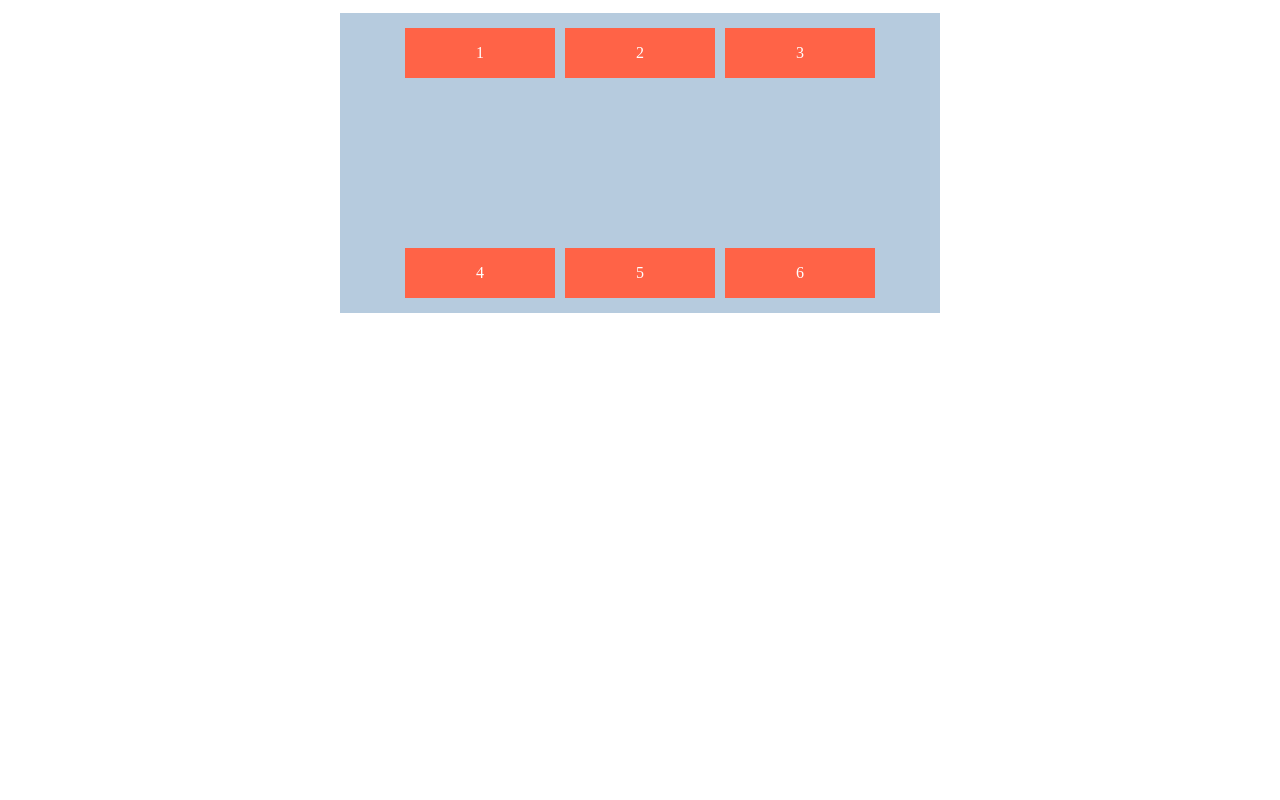
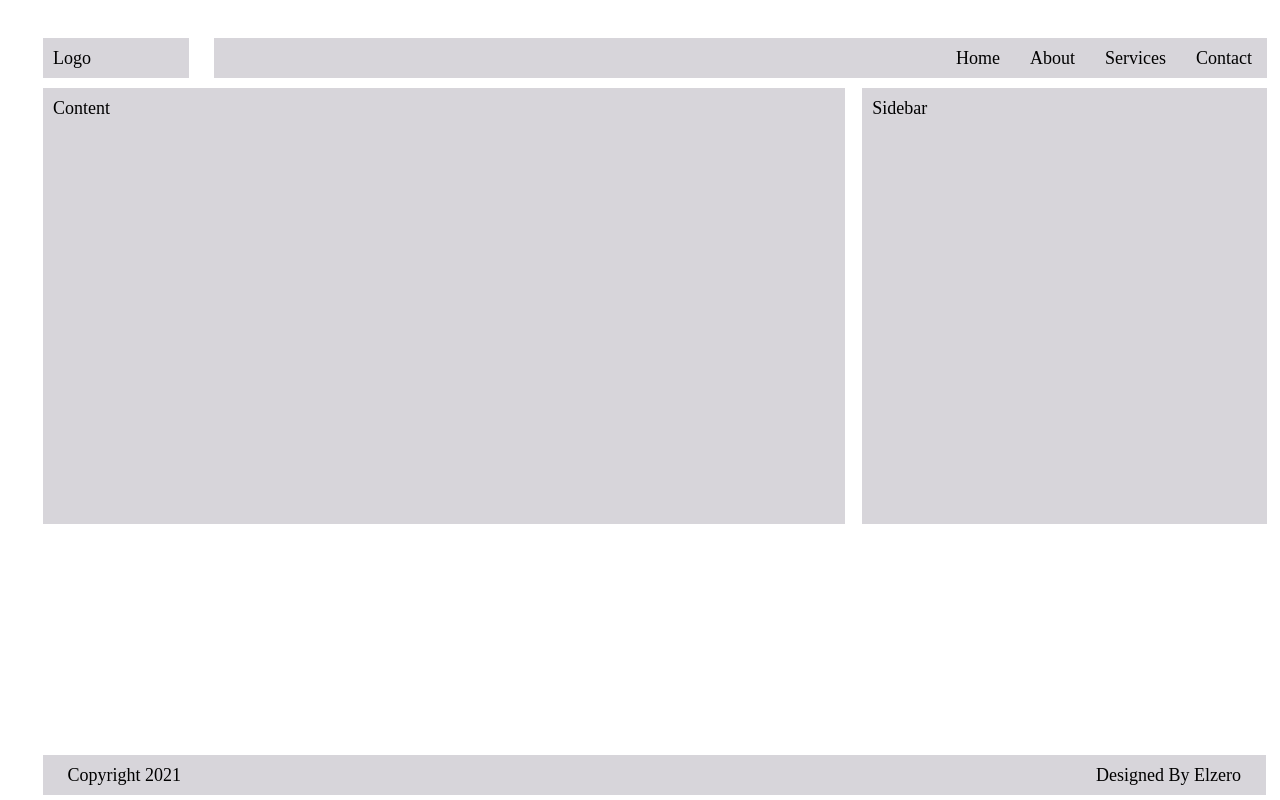
Before and after one commit to Aghiles-web/layout-with-flexbox, a plain HTML site: page index.html in a window 1280 px wide. Drawn offline with Linux system fonts and the light colour scheme.

Commit message:
some_changes

```diff
--- a/index.html
+++ b/index.html
@@ -11,13 +11,24 @@
 
 <body>
 
-  <div class="parent">
-    <div>1</div>
-    <div>2</div>
-    <div>3</div>
-    <div>4</div>
-    <div>5</div>
-    <div>6</div>
+  <div class="page">
+    <div class="header">
+      <div class="logo">Logo</div>
+      <ul class="links">
+        <li>Home</li>
+        <li>About</li>
+        <li>Services</li>
+        <li>Contact</li>
+      </ul>
+    </div>
+    <div class="main-area">
+      <div class="content">Content</div>
+      <div class="sidebar">Sidebar</div>
+    </div>
+    <div class="footer">
+      <div class="copyright">Copyright 2021</div>
+      <div class="design">Designed By Elzero</div>
+    </div>
   </div>
 
 </body>
--- a/style.css
+++ b/style.css
@@ -1,27 +1,85 @@
 * {
   box-sizing: border-box;
 }
-body {
- display: flex;
- align-items: center;
- justify-content: center;
+.page {
+  position: relative;
+  display: flex;
+  flex-direction: column;
+  color: black;
+  font-size: 18px;
+
 }
-.parent{
-  background-color: rgb(182, 203, 222);
-  width: 600px;
-  height: 300px;
+div {
+  padding: 10px;
+  color: black;
+  font-size: 18px;
+  margin: 5px;
+}
+.header {
+  height: 10%;
+  width: 100%;
   display: flex;
-  flex-wrap: wrap;
-  align-content: space-between;
+  flex-direction: row;
+  flex-wrap: nowrap;
 }
-div{
-  padding: 10px ;
-  background-color: tomato;
-  color: white;
-  margin: 5px;
+.logo {
+  background-color: rgb(215, 213, 218);
+  width: 12%;
+  height: 40px;
+
+}
+.links {
+  list-style: none;
   display: flex;
-  justify-content: center;
+  height: 40px;
+  width: 84%;
+  justify-content: flex-end;
   align-items: center;
-  width: 150px;
-  height: 50px;
+  position: absolute;
+  background-color: rgb(215, 213, 218);
+  top: 12.3px;
+  right: 0;
 }
+li{
+ margin: 5px;
+ padding: 10px;
+}
+.main-area {
+  display: flex;
+  flex-direction: row;
+  flex-wrap: nowrap;
+  position: relative;
+  height: 436px;
+  width: 100%;
+  right: 0;
+  left: 10px;
+  top: -30px;
+}
+.content {
+  position: absolute;
+  left: 0;
+  display: flex;
+  width: 65%;
+  height: 100%;
+  background-color: rgb(215, 213, 218);
+}
+.sidebar {
+  display: flex;
+  background-color: rgb(215, 213, 218);
+  position: absolute;
+  right: 0;
+  width: 32.8%;
+  height: 100%;
+}
+.footer {
+  background-color: rgb(215, 213, 218);
+  position: fixed;
+  display: flex;
+  flex-direction: row;
+  align-items: center;
+  justify-content: space-between;
+  bottom: 0;
+  right: 9px;
+  left: 37.5px;
+  height: 40px;
+}
```
